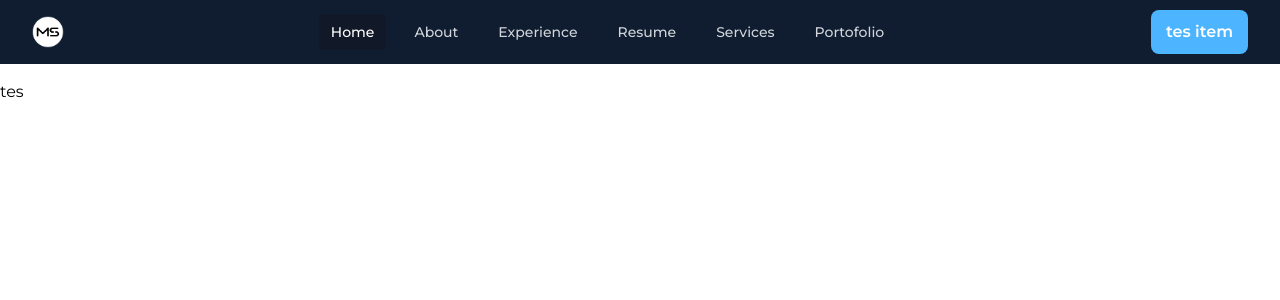
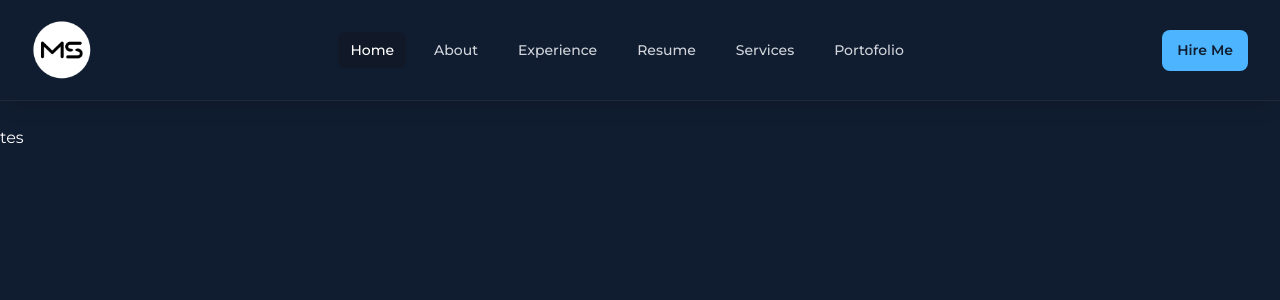
Before and after one commit to MadePutraSanjaya/next-portofolio, a Next.js app: page / in a window 1280 px wide. Shown: the top 300 px of the page. Built offline with nearby package versions, Linux system fonts and the light colour scheme.

Commit message:
fix: bug navbar

```diff
--- a/app/components/Navbar/Navbar.tsx
+++ b/app/components/Navbar/Navbar.tsx
@@ -21,16 +21,23 @@ function classNames(...classes) {
 }
 
 const Navbar = () => {
-
   return (
-    <Disclosure as="nav" className="bg-color absolute right-0 left-0 top-0">
+    <Disclosure as="nav" className="bg-color fixed right-0 left-0 top-0 " style={NavbarTop}>
       {({ open }) => (
         <>
-          <div className="mx-auto max-w-7xl px-9 sm:px-6 lg:px-8">
-            <div className="relative flex justify-between h-16 items-center">
+          <div className="px-9 sm:px-6 lg:px-8 border-b border-gray-800">
+            <div
+              className="relative flex justify-between h-16 items-center"
+              style={{ padding: "50px 0" }}
+            >
               <div className="flex-shrink-0 flex items-center">
                 {/* Logo */}
-                <Image className="h-8 w-auto" src={Logo} alt="Your Company" />
+                <Image
+                  width={60}
+                  height={500}
+                  src={Logo}
+                  alt="Made Sanjaya's Logo"
+                />
               </div>
 
               {/* Mobile menu button */}
@@ -51,7 +58,7 @@ const Navbar = () => {
 
               {/* Button */}
               <div className="hidden ml-auto md:block">
-                <button className="text-white button-primary">tes item</button>
+                <button className="text-white button-primary">Hire Me</button>
               </div>
             </div>
           </div>
@@ -94,3 +101,8 @@ const Navbar = () => {
 };
 
 export default Navbar;
+
+
+const NavbarTop: React.CSSProperties = {
+  boxShadow: "0 5px 29px -8px rgb(0 0 0 / 19%)"
+}
--- a/app/globals.css
+++ b/app/globals.css
@@ -1,8 +1,11 @@
-@tailwind base;
-@tailwind components;
-@tailwind utilities;
+@import "tailwindcss/base";
+
+@import "tailwindcss/components";
+
+@import "tailwindcss/utilities";
 
 body {
   font-family: "Montserrat";
-  padding: 80px 0;
+  padding: 126px 0;
+  color: white;
 }
--- a/app/layout.tsx
+++ b/app/layout.tsx
@@ -22,7 +22,7 @@ export default function RootLayout({
 }>) {
   return (
     <html lang="en">
-      <body>
+      <body className="bg-color">
       <Navbar />
         {children}
         </body>
--- a/app/template.css
+++ b/app/template.css
@@ -9,10 +9,16 @@
     position: relative;
     box-shadow: 0;
     overflow: hidden;
-    border: 0;
     transition: 0.5s;
     display: block;
     padding: 10px 15px;
+    color: #101D30;
+    font-size: 14px
+}
+.button-primary:hover {
+    background: transparent;
+    border: 1px solid #4DB5FF;
+    color: #4DB5FF;
 }
 .bg-color-button-outline {
     background: transparent;
--- a/tailwind.config.ts
+++ b/tailwind.config.ts
@@ -7,13 +7,7 @@ const config: Config = {
     "./app/**/*.{js,ts,jsx,tsx,mdx}",
   ],
   theme: {
-    extend: {
-      backgroundImage: {
-        "gradient-radial": "radial-gradient(var(--tw-gradient-stops))",
-        "gradient-conic":
-          "conic-gradient(from 180deg at 50% 50%, var(--tw-gradient-stops))",
-      },
-    },
+    extend: {},
   },
   plugins: [],
 };
```
Lines whose indentation alone changed are shown as unchanged.
